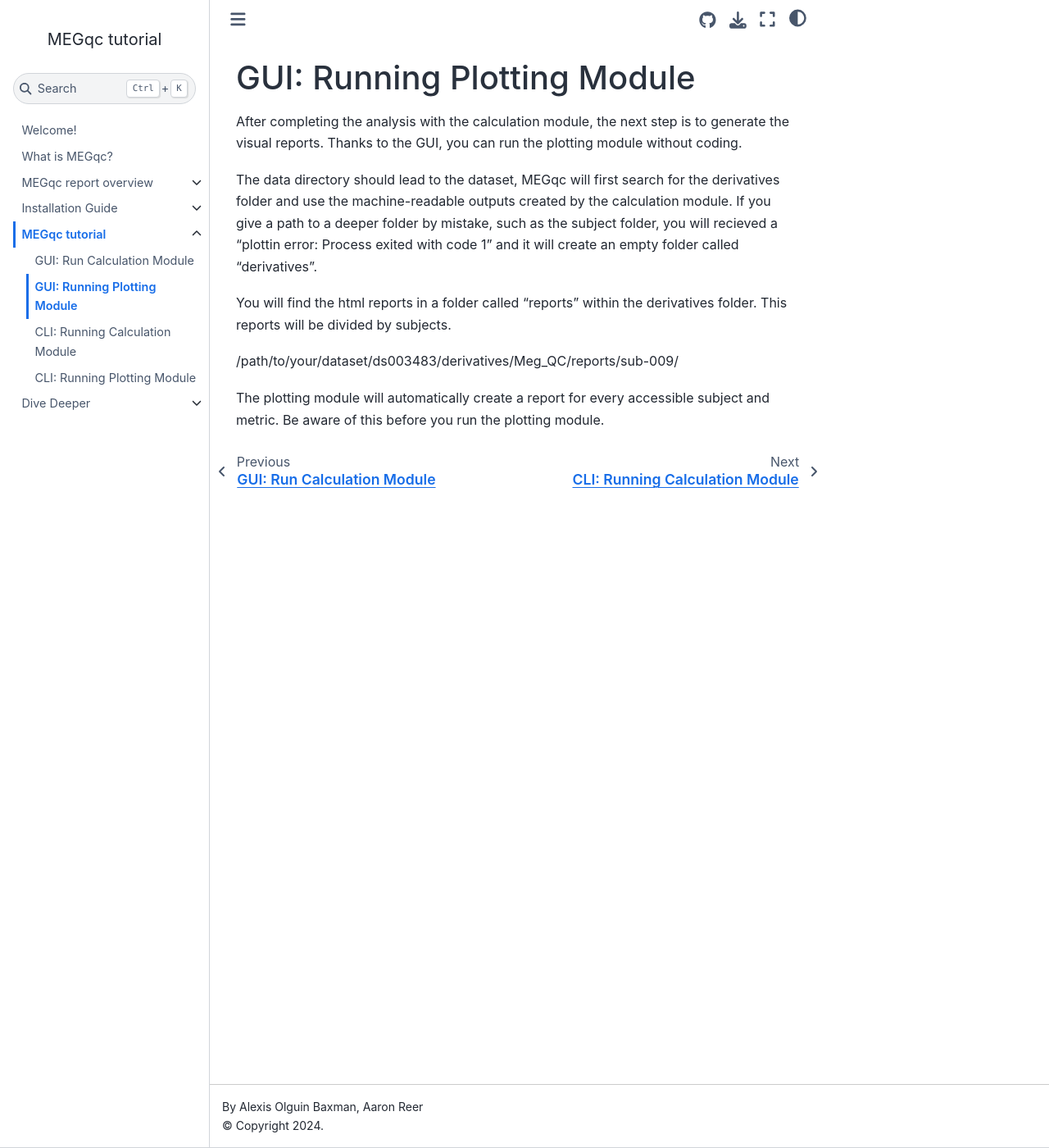
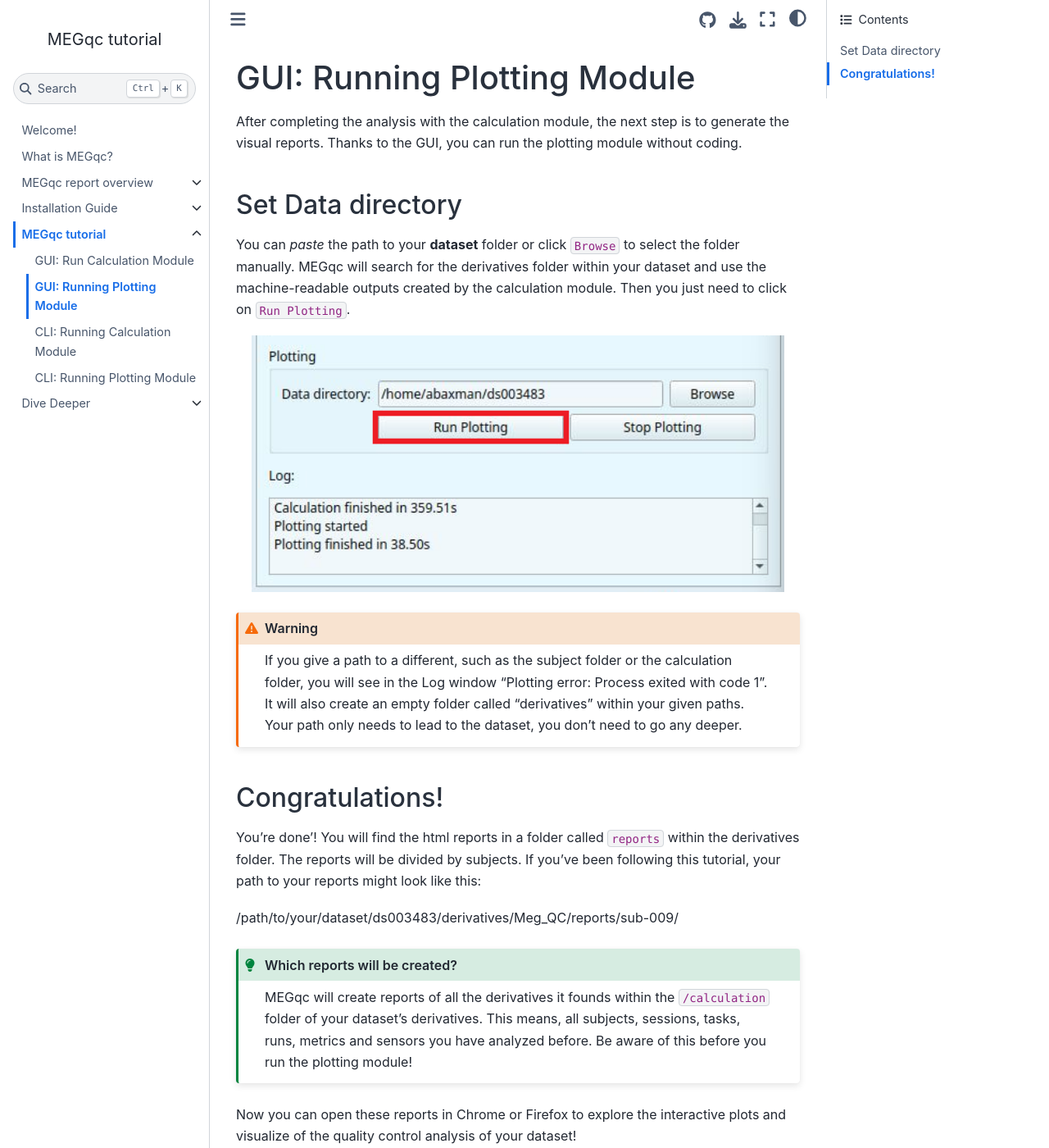
Before and after one commit to ANCPLabOldenburg/megqc_documentation, a Jupyter Book: the page built from tutorial/plot_gui.md, in a window 1280 px wide and 1400 px high. Shown: the whole window at 82% size. Built offline with Jupyter Book 1.0.4 settings and Sphinx 7.4.7 and the Sphinx Book theme 1.1.4, drawn with Linux system fonts in a browser that asks for light colours.

Commit message:
Update plot_gui.md

````diff
--- a/tutorial/plot_gui.md
+++ b/tutorial/plot_gui.md
@@ -1,14 +1,32 @@
 # GUI: Running Plotting Module
+
 After completing the analysis with the calculation module, the next step is to generate the visual reports. Thanks to the GUI, you can run the plotting module without coding.
 
+## Set Data directory
+You can *paste* the path to your **dataset** folder or click `Browse` to select the folder manually. MEGqc will search for the derivatives folder within your dataset and use the machine-readable outputs created by the calculation module. Then you just need to click on `Run Plotting`.
 
-The data directory should lead to the dataset, MEGqc will first search for the derivatives folder and use the machine-readable outputs created by the calculation module.
-If you give a path to a deeper folder by mistake, such as the subject folder, you will recieved a
-"plottin error: Process exited with code 1" and it will create an empty folder called "derivatives".
+<img src="../static/mini/run_plotting3.png" alt="launchgui" width="650px" align="center">
+
+```{warning}
+
+If you give a path to a different, such as the subject folder or the calculation folder, you will see in the Log window
+"Plotting error: Process exited with code 1". It will also create an empty folder called "derivatives" within your given paths. Your path only needs to lead to the dataset, you don't need to go any deeper.
+
+```
+
+## Congratulations!
+You're done'! You will find the html reports in a folder called `reports` within the derivatives folder. The reports will be divided by subjects. If you've been following this tutorial, your path to your reports might look like this:
+
+  /path/to/your/dataset/ds003483/derivatives/Meg_QC/reports/sub-009/
 
 
-You will find the html reports in a folder called "reports" within the derivatives folder. This reports will be divided by subjects.
 
-/path/to/your/dataset/ds003483/derivatives/Meg_QC/reports/sub-009/
+```{admonition} Which reports will be created?
+:class: tip
 
-The plotting module will automatically create a report for every accessible subject and metric. Be aware of this before you run the plotting module.
+MEGqc will create reports of all the derivatives it founds within the `/calculation` folder of your dataset's derivatives. This means, all subjects, sessions, tasks, runs, metrics and sensors you have analyzed before. Be aware of this before you run the plotting module!
+
+```
+
+
+Now you can open these reports in Chrome or Firefox to explore the interactive plots and visualize of the quality control analysis of your dataset!
````
